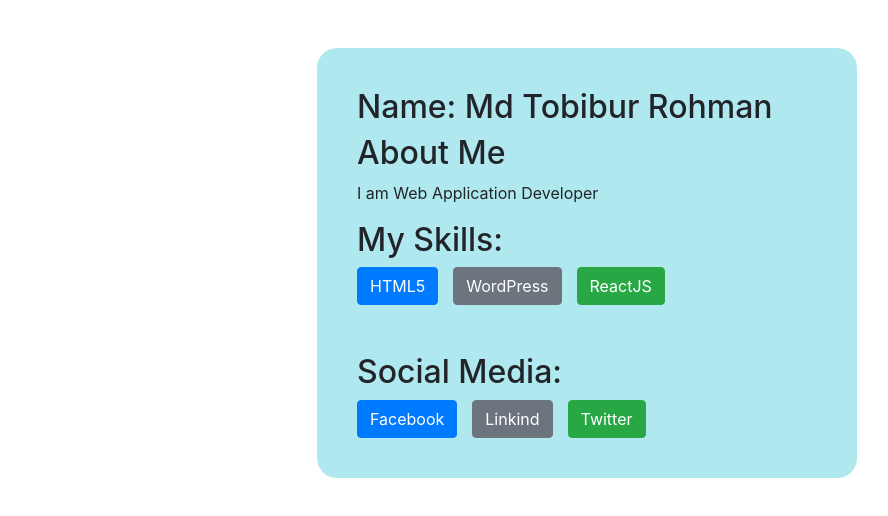
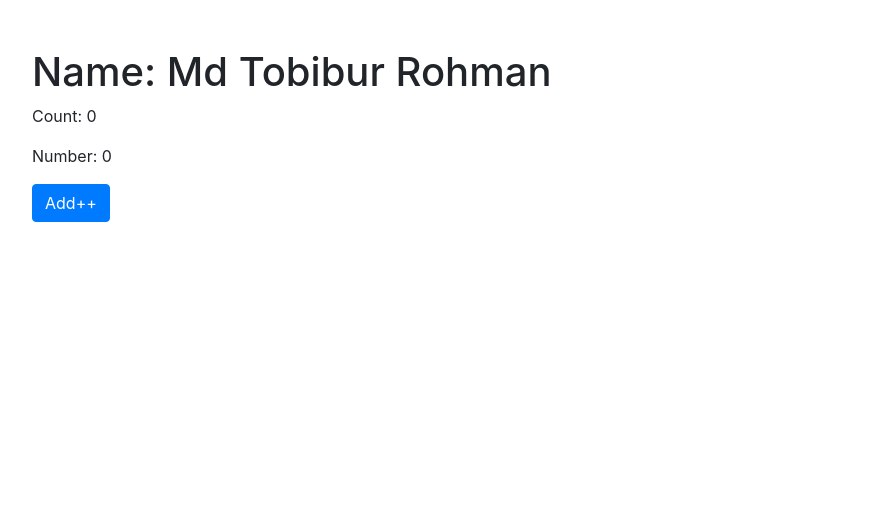
Before and after one commit to wptobibur2021/reactjs-basic, a React (Create React App) app: page / in a window 1280 px wide. Shown: the top 516 px of the page, without its empty margins (53-941 px from the left). Built offline with nearby package versions, Linux system fonts and the light colour scheme.

Commit message:
State File Add

```diff
--- a/src/App.js
+++ b/src/App.js
@@ -1,8 +1,7 @@
 import React from "react";
 import 'bootstrap/dist/css/bootstrap.min.css';
-import Index from "./component/profile/Index";
-import Props from "./component/props/Props";
+import State from "./component/state/State";
 function App() {
-  return <Index></Index>
+  return <State></State>
 }
 export default App;
--- a/src/component/profile/Profile.jsx
+++ b/src/component/profile/Profile.jsx
@@ -4,7 +4,6 @@
 import Skills from "./Skills";
 import SocialMedia from "./Social-Media";
 class Profile extends Component {
-
     me = {
         name: 'Md Tobibur Rohman',
         title: 'I am Web Application Developer',
--- a/src/component/props/Props.jsx
+++ b/src/component/props/Props.jsx
@@ -1,10 +1,25 @@
-import React from 'react';
+import React, {Component} from 'react';
 
-const Props = (props) => {
-    // When we can use props data transfer another component
-    // Custom Component we send any data then we call props
-    console.log('My Profile -', props)
-    return <h1>Hi, My name is {props.name}</h1>
-};
+class Child extends Component{
+    render() {
+        this.props.func(this)
+        return <h1>This is child Component</h1>
+    }
+}
+
+class Props extends Component {
+    getContext(context){
+        console.log(context)
+    }
+    render() {
+        this.getContext(this)
+        return (
+            <div>
+                <h1>This is Props Component Element</h1>
+                <Child func={this.getContext}/>
+            </div>
+        );
+    }
+}
 
 export default Props;
--- /dev/null
+++ b/src/component/state/State.jsx
@@ -0,0 +1,47 @@
+import React, {Component} from 'react';
+
+class State extends Component {
+    // This is old system
+    // constructor() {
+    //     super();
+    //     //this.name = 'Md Tobibur Rohman'
+    //     //this.count = 10
+    //     this.state = {
+    //         count: 0
+    //     };
+    // }
+
+    // This is new system
+    state = {
+        count: 0,
+        name: 'Md Tobibur Rohman',
+        number: 0,
+    }
+
+    render() {
+
+        return (
+            <div className='container mt-5'>
+                <h1>Name: {this.state.name}</h1>
+                <p>Count: {this.state.count}</p>
+                <p>Number: {this.state.number}</p>
+                <button onClick={() => {
+                    this.setState(prev => {
+                        return{
+                            count: prev.count +1
+                        }
+                    }, () => {
+                        this.setState({number:this.state.number +1 })
+                        console.log('Count:', this.state.count)
+                    })
+                   // this.setState({count: this.state.count +1})
+                    //console.log(this.state.count)
+                }} className='btn btn-primary'>Add++</button>
+
+
+            </div>
+        );
+    }
+}
+
+export default State;
```
Also changed, not shown: src/component/state/Timer.jsx (added, +13 -0 lines).
